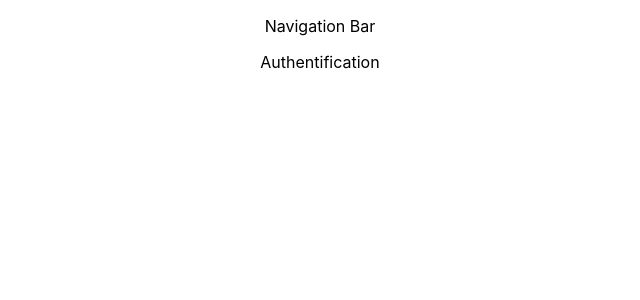
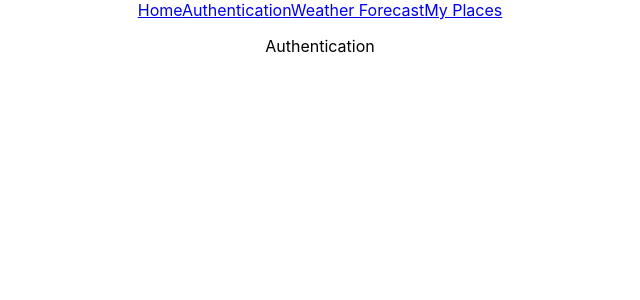
Before and after one commit to MartinGabco/Bring-Your-Umbrella, a React (Create React App) app: page /authentification in a window 1280 px wide. Shown: the top 300 px of the page, without its empty margins (320-960 px from the left). Built offline with nearby package versions, Linux system fonts and the light colour scheme.

Commit message:
navigation menu in navbar with four NavLinks

```diff
--- a/src/App.js
+++ b/src/App.js
@@ -6,7 +6,7 @@ import './App.css';
 // components
 import NavigationBar from './components/NavigationBar';
 import Home from './components/Home';
-import Authentification from './components/Authentification';
+import Authentification from './components/Authentication';
 import WeatherForecast from './components/WeatherForecast';
 import MyPlaces from './components/MyPlaces';
 
--- /dev/null
+++ b/src/components/Authentication.jsx
@@ -0,0 +1,7 @@
+import React from 'react';
+
+const Authentication = () => {
+    return ( <p>Authentication</p> );
+}
+
+export default Authentication;
--- a/src/components/Authentification.jsx
+++ /dev/null
@@ -1,7 +0,0 @@
-import React from 'react';
-
-const Authentification = () => {
-    return ( <p>Authentification</p> );
-}
-
-export default Authentification;
--- a/src/components/NavigationBar.jsx
+++ b/src/components/NavigationBar.jsx
@@ -1,7 +1,23 @@
 import React from 'react';
+import { NavLink } from 'react-router-dom';
 
 const NavigationBar = () => {
-    return ( <p>Navigation Bar</p> );
+    return (
+        <nav className="navigation">
+            <NavLink to='/' exact>
+                Home
+            </NavLink>
+            <NavLink to='/authentification'>
+                Authentication
+            </NavLink>
+            <NavLink to='/weatherforecast'>
+                Weather Forecast
+            </NavLink>
+            <NavLink to='/myplaces'>
+                My Places
+            </NavLink>
+        </nav>
+    );
 }
 
 export default NavigationBar;
```
